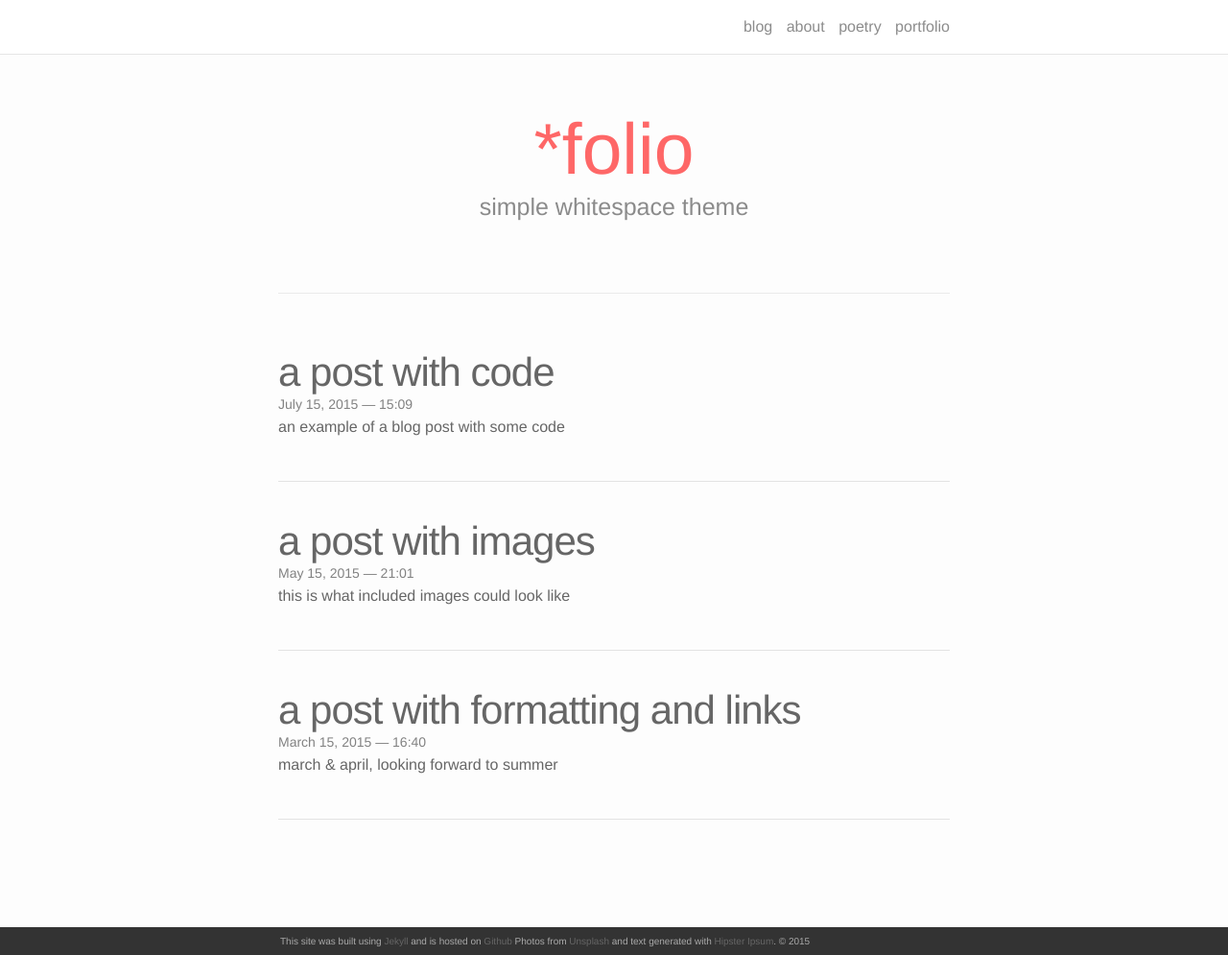
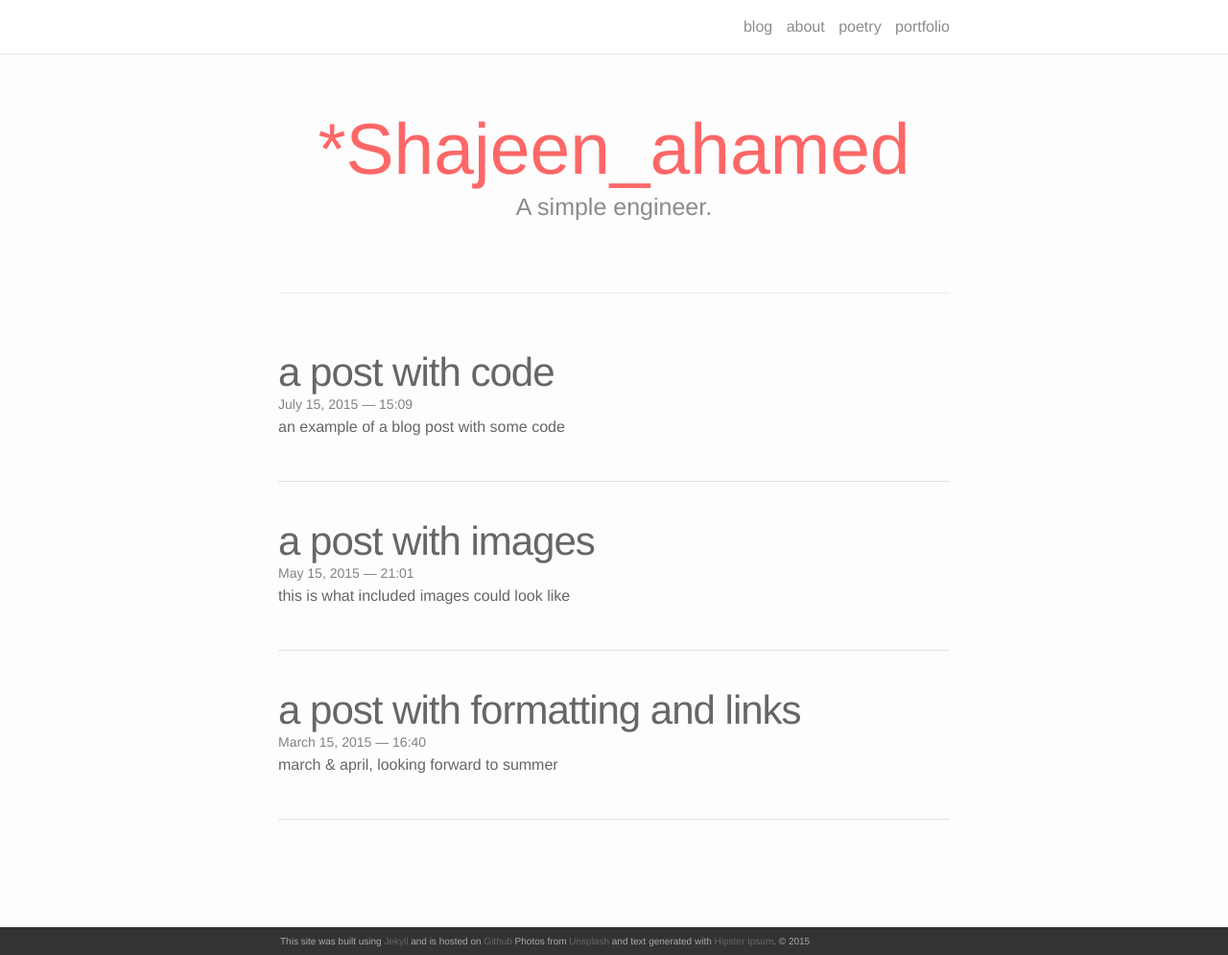
Before and after one commit to shajeen/shajeen.github.io, a Jekyll site: the page built from index.html, in a window 1280 px wide and 995 px high. Shown: the whole window at 96% size. Built offline with Jekyll 4.4.1, drawn with Linux system fonts in a browser that asks for light colours; nearby versions of some CDN libraries; the list of posts is cut into pages by our own code.

Commit message:
index fix

```diff
--- a/index.html
+++ b/index.html
@@ -3,8 +3,8 @@ layout: default
 ---
 
 <div class="header-bar">
-  <h1>*folio</h1>
-  <h2>simple whitespace theme</h2>
+  <h1>*Shajeen_ahamed</h1>
+  <h2>A simple engineer.</h2>
   <br/>
   <hr>
   <br/>
```
